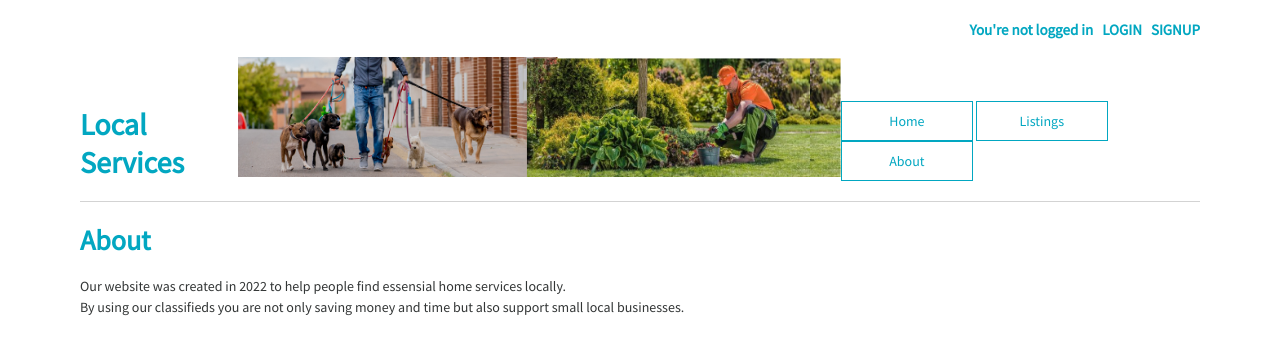
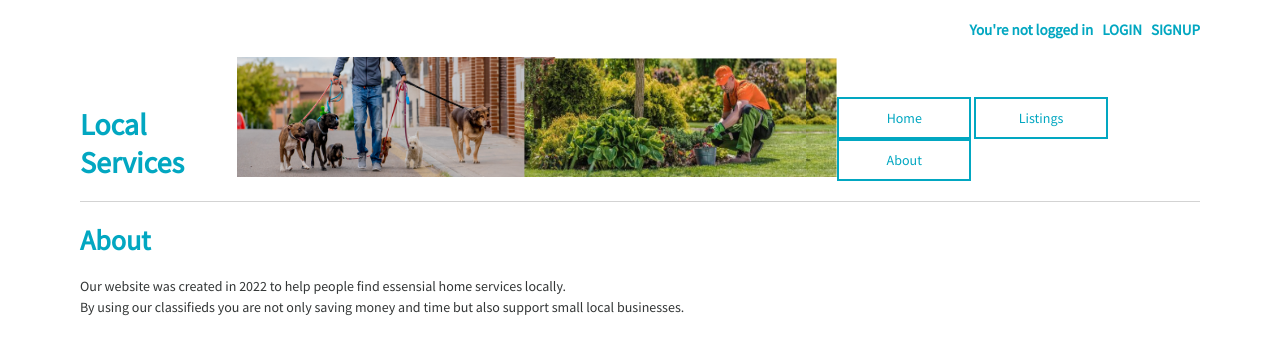
Before and after one commit to CHEMLEV/LocalServicesBoard, a Django app: page /about/ in a window 1280 px wide. Shown: the top 355 px of the page. Run offline with Django 4.2, Linux system fonts and the light colour scheme.

Commit message:
Buttons styling changed

```diff
--- a/static/css/base.css
+++ b/static/css/base.css
@@ -28,7 +28,7 @@ body{
   }
 
   .button-light, button{
-    border: 1px solid #02A7C1;
+    border: 2px solid #02A7C1;
     min-width: 90px;
     display: inline-block;
     text-align: center;
```
